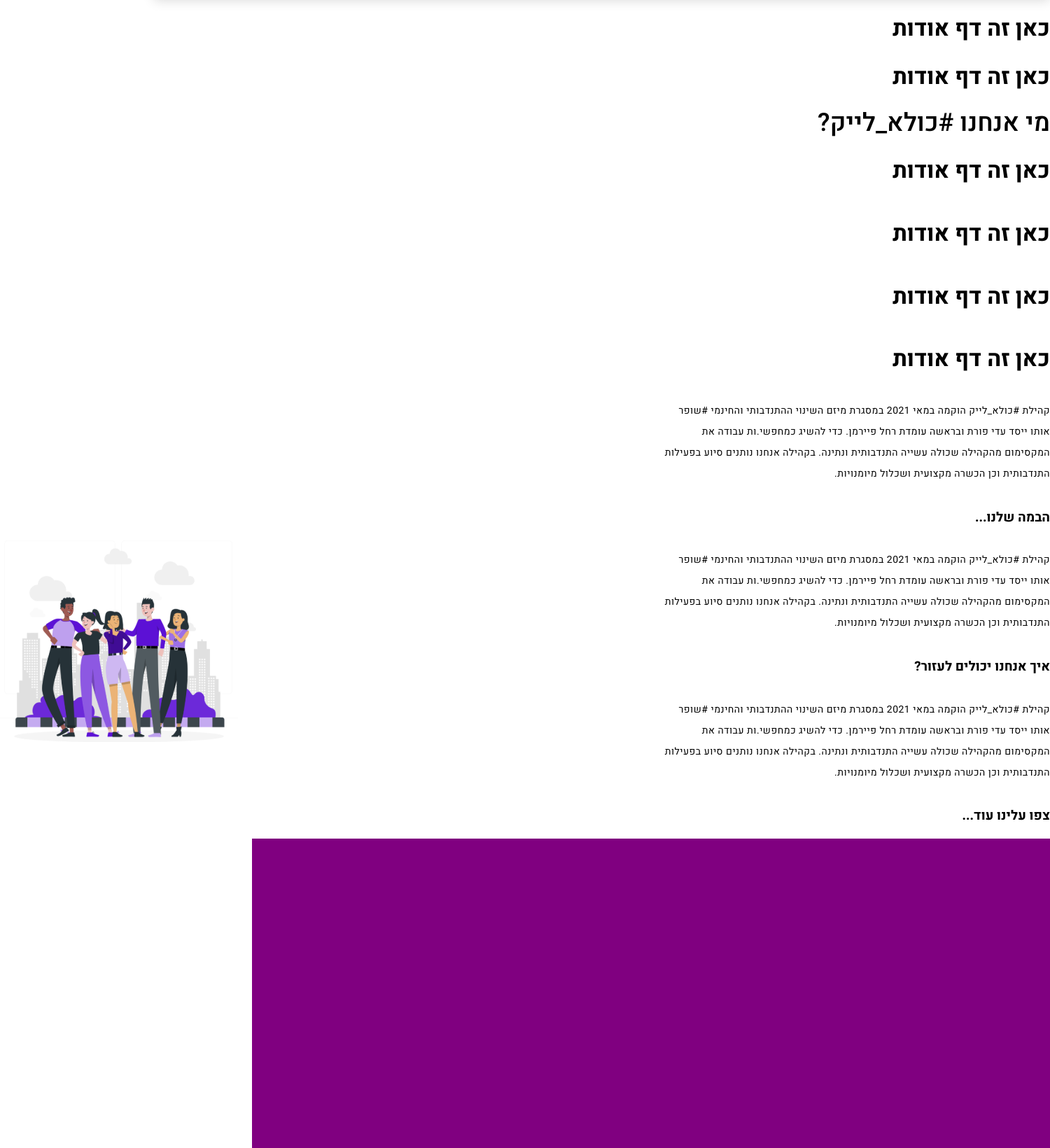
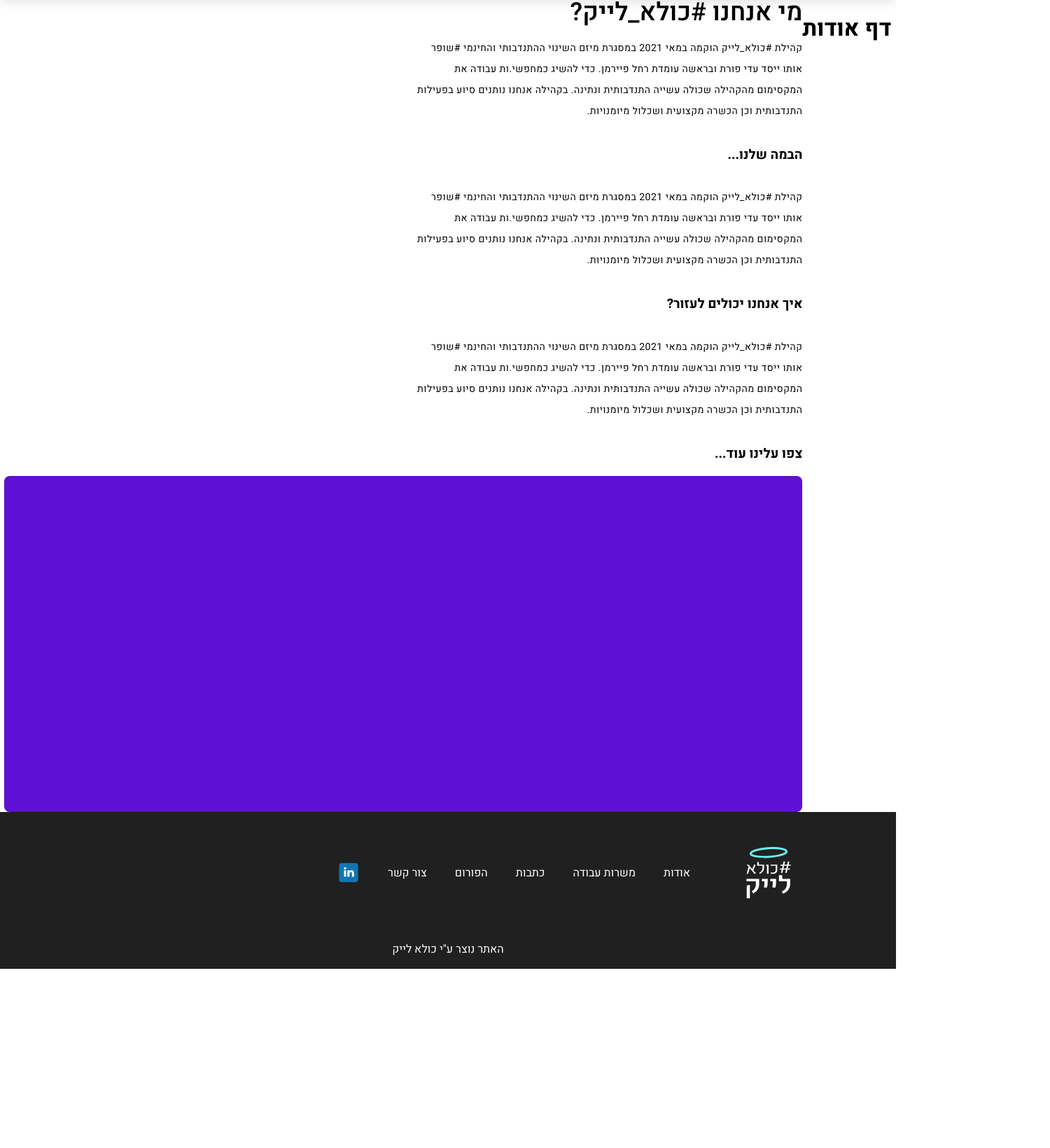
Before and after one commit to Darkmift/jr-job-portal, a React (Vite) app in the folder client/: page /#/about in a window 1280 px wide. Shown: the part 78-1718 px from the top of the page at 70% size, 1500 px wide, since content can reach past the window. After the commit the page ends 1462 px from the top, so only its background shows below. Built offline with nearby package versions, Linux system fonts and the light colour scheme.

Commit message:
fixed routing, now working on design

```diff
--- a/client/src/pages/About/About.module.scss
+++ b/client/src/pages/About/About.module.scss
@@ -1,7 +1,19 @@
 .community-video {
-    padding: 0px auto;
-    margin: 0px auto;
-    height: 480px;
-    width: 1140px;
-    background-color: purple;
+    box-sizing: border-box;
+
+width: 1140px;
+height: 480px;
+
+/* Primary */
+
+background: #5C11D5;
+/* Divider */
+
+border: 1px solid rgba(0, 0, 0, 0.12);
+border-radius: 8px;
   }
+
+  .AboutWrapper{
+    margin:0px auto;
+    display: flex ;
+    justify-content: center  }
--- a/client/src/pages/About/AboutPage.jsx
+++ b/client/src/pages/About/AboutPage.jsx
@@ -1,63 +1,54 @@
 import React from 'react';
 import styles from '../Home/Welcome/Welcome.module.scss';
-import WelcomePic from '@/assets/images/svg/welcome-pic.svg';
 import style from './About.module.scss';
 
 export default function AboutPage() {
     return (
         <>
-        <h1>כאן זה דף אודות</h1>
-        <h1>כאן זה דף אודות</h1>
+            <div className={`${style['AboutWrapper']}`}>
+                <h1>דף אודות</h1>
                 <div className={`${styles.welcomeContainer}`}>
                     <div className={`${styles.welcomeDiv}`}>
                         <span className={`${styles.title}`}>
                             מי אנחנו #כולא_לייק?
                         </span>
-                    <h1>כאן זה דף אודות</h1>
-        <h1>כאן זה דף אודות</h1>
-        <h1>כאן זה דף אודות</h1>
-        <h1>כאן זה דף אודות</h1>
-
                         <p className={`${styles.text}`}>
                             קהילת #כולא_לייק הוקמה במאי 2021 במסגרת מיזם השינוי
-                        ההתנדבותי והחינמי #שופר אותו ייסד עדי פורת ובראשה עומדת
-                        רחל פיירמן. כדי להשיג כמחפשי.ות עבודה את המקסימום
-                        מהקהילה שכולה עשייה התנדבותית ונתינה. בקהילה אנחנו
-                        נותנים סיוע בפעילות התנדבותית וכן הכשרה מקצועית ושכלול
-                        מיומנויות.
+                            ההתנדבותי והחינמי #שופר אותו ייסד עדי פורת ובראשה
+                            עומדת רחל פיירמן. כדי להשיג כמחפשי.ות עבודה את
+                            המקסימום מהקהילה שכולה עשייה התנדבותית ונתינה.
+                            בקהילה אנחנו נותנים סיוע בפעילות התנדבותית וכן הכשרה
+                            מקצועית ושכלול מיומנויות.
                         </p>
                         <h3 className={styles['secondary-heading']}>
                             הבמה שלנו...
                         </h3>
                         <p className={`${styles.text}`}>
                             קהילת #כולא_לייק הוקמה במאי 2021 במסגרת מיזם השינוי
-                        ההתנדבותי והחינמי #שופר אותו ייסד עדי פורת ובראשה עומדת
-                        רחל פיירמן. כדי להשיג כמחפשי.ות עבודה את המקסימום
-                        מהקהילה שכולה עשייה התנדבותית ונתינה. בקהילה אנחנו
-                        נותנים סיוע בפעילות התנדבותית וכן הכשרה מקצועית ושכלול
-                        מיומנויות.
+                            ההתנדבותי והחינמי #שופר אותו ייסד עדי פורת ובראשה
+                            עומדת רחל פיירמן. כדי להשיג כמחפשי.ות עבודה את
+                            המקסימום מהקהילה שכולה עשייה התנדבותית ונתינה.
+                            בקהילה אנחנו נותנים סיוע בפעילות התנדבותית וכן הכשרה
+                            מקצועית ושכלול מיומנויות.
                         </p>
                         <h3 className={styles['secondary-heading']}>
                             איך אנחנו יכולים לעזור?
                         </h3>
                         <p className={`${styles.text}`}>
                             קהילת #כולא_לייק הוקמה במאי 2021 במסגרת מיזם השינוי
-                        ההתנדבותי והחינמי #שופר אותו ייסד עדי פורת ובראשה עומדת
-                        רחל פיירמן. כדי להשיג כמחפשי.ות עבודה את המקסימום
-                        מהקהילה שכולה עשייה התנדבותית ונתינה. בקהילה אנחנו
-                        נותנים סיוע בפעילות התנדבותית וכן הכשרה מקצועית ושכלול
-                        מיומנויות.
+                            ההתנדבותי והחינמי #שופר אותו ייסד עדי פורת ובראשה
+                            עומדת רחל פיירמן. כדי להשיג כמחפשי.ות עבודה את
+                            המקסימום מהקהילה שכולה עשייה התנדבותית ונתינה.
+                            בקהילה אנחנו נותנים סיוע בפעילות התנדבותית וכן הכשרה
+                            מקצועית ושכלול מיומנויות.
                         </p>
                         <h3 className={styles['secondary-heading']}>
                             צפו עלינו עוד...
                         </h3>
-                    <frame className={`${style['community-video']}`}></frame>
+                        <div
+                            className={`${style['community-video']}`}
+                        ></div>
                     </div>
-                <div className={`${styles.imgDiv}`}>
-                    <img
-                        className={`${styles.img}`}
-                        src={WelcomePic}
-                    />
                 </div>
             </div>
         </>
--- a/client/src/router.jsx
+++ b/client/src/router.jsx
@@ -11,18 +11,18 @@
     {
         path: '/',
         element: <Layout />,
-        exact: true,
         children: [
             {
-                path: '/',
+                index: true,
                 element: <Home />,
+                exact: true,
             },
             {
                 path: 'about',
                 element: <AboutPage />,
+                exact: true,
             },
         ],
     },
 ]);
-
 export default MainRouter;
```
Lines whose indentation alone changed are shown as unchanged.
